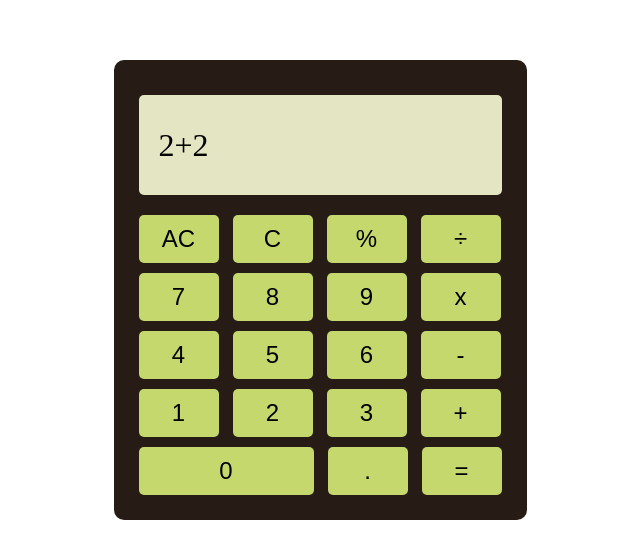
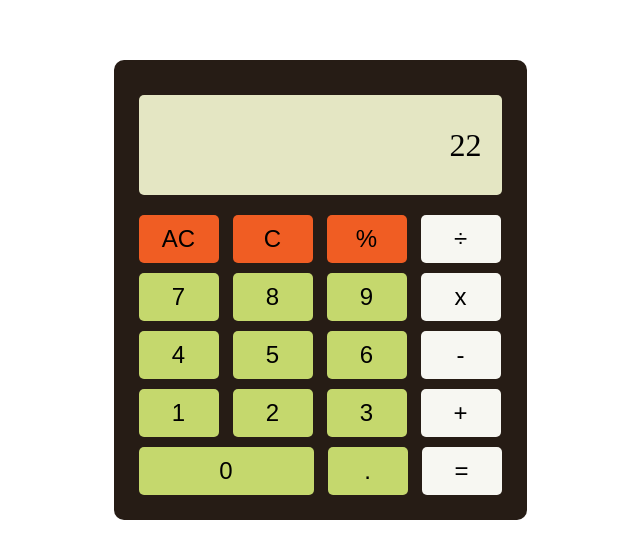
Before and after one commit to gregorytanhx/odin-calculator, a plain HTML site: page index.html in a window 1280 px wide. Shown: the part 118-676 px from the top of the page, without its empty margins (320-960 px from the left). Drawn offline with Linux system fonts and the light colour scheme.

Commit message:
adds different colors for each type of button

```diff
--- a/index.html
+++ b/index.html
@@ -21,7 +21,7 @@
 
         <div class="calculator">
             <div class="screen">
-                2+2
+                22
             </div>
             <div class="row-1">
                 <button class="func-btn" id="all-clear">AC</button>
--- a/style.css
+++ b/style.css
@@ -21,7 +21,7 @@ body {
     border-radius: 5px;
     margin: 15px 5px;
     display: flex;
-    justify-content: start;
+    justify-content: end;
     align-items: center;
     font-size: 32px;
     padding: 0 20px;
@@ -34,7 +34,19 @@ body {
     font-size: 1.5rem;
     border: none;
     border-radius: 5px;
+
+}
+
+.num-btn {
     background-color: #C5D86D;
+}
+
+.operator-btn {
+    background-color: #F7F7F2;
+}
+
+.func-btn {
+    background-color: #F05D23;
 }
 
 #zero {
```
Also changed, not shown: script.js (line endings or trailing spaces).
